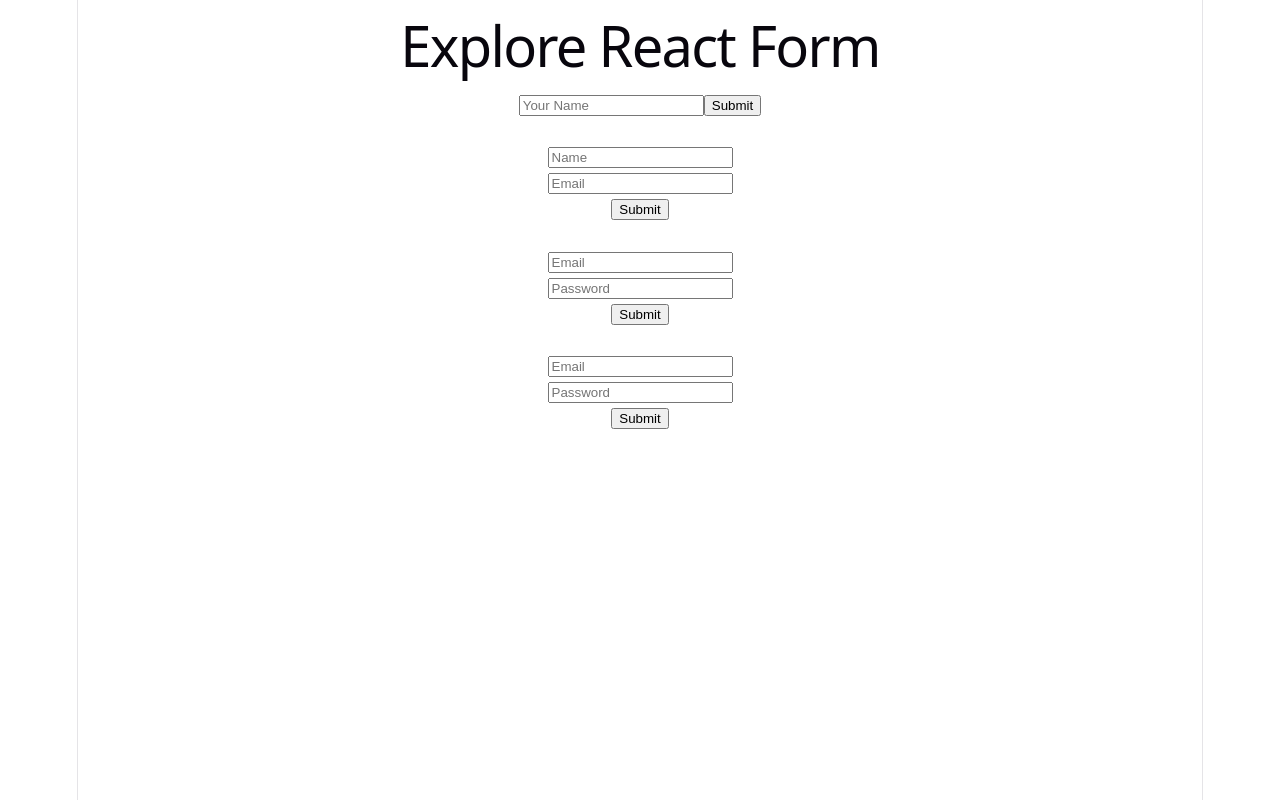
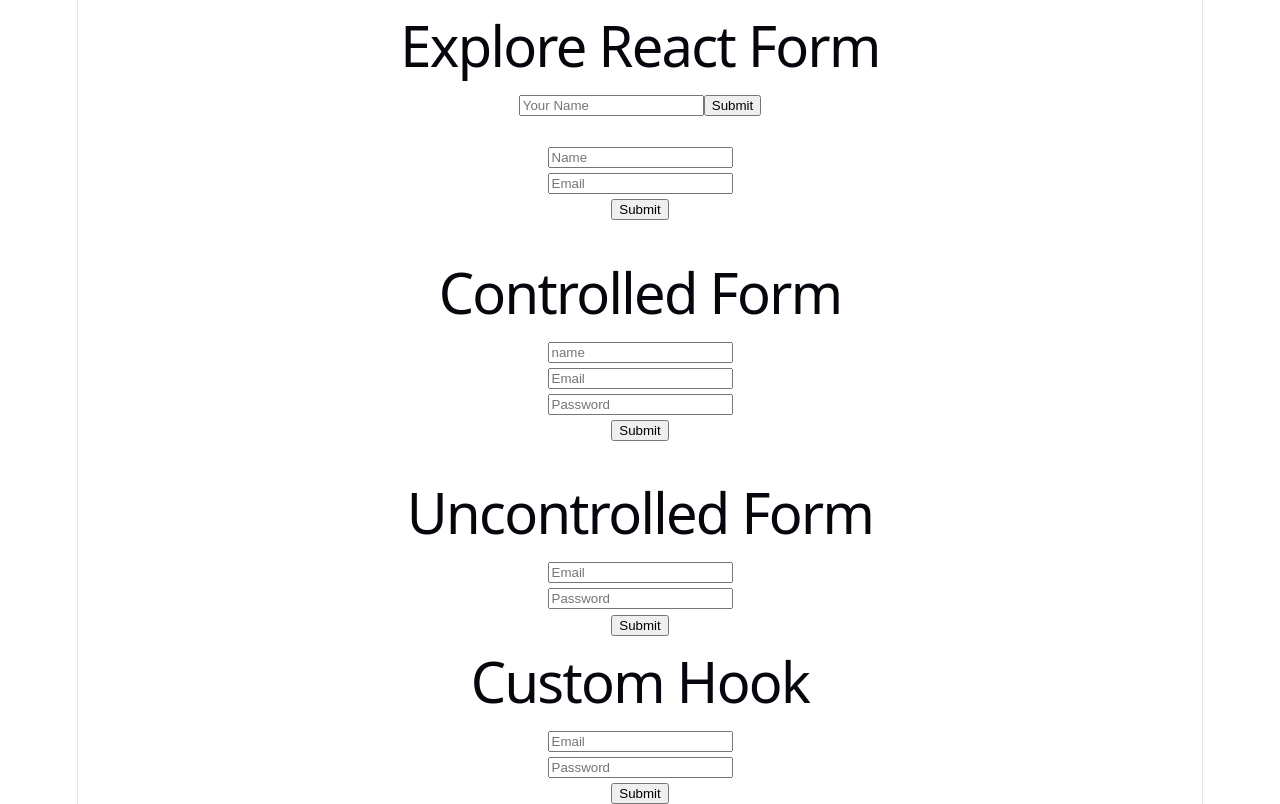
Before and after one commit to shakilkhan95/explore-react-form, a React (Vite) app: page / in a window 1280 px wide. Built offline with nearby package versions, Linux system fonts and the light colour scheme.

Commit message:
Created a custom hook and used it

```diff
--- a/src/App.jsx
+++ b/src/App.jsx
@@ -1,5 +1,6 @@
 import './App.css'
 import ControlledForm from './components/ControlledForm'
+import CustomHook from './components/CustomHook'
 import FormAction from './components/FormAction'
 import SimpleForm from './components/SimpleForm'
 import UncontrolledForm from './components/UncontrolledForm'
@@ -16,6 +17,7 @@ function App() {
       <ControlledForm/>
       <br />
       <UncontrolledForm/>
+      <CustomHook/>
     </>
   )
 }
--- a/src/components/ControlledForm.jsx
+++ b/src/components/ControlledForm.jsx
@@ -3,8 +3,11 @@ import React, { useState } from 'react'
 const ControlledForm = () => {
     const [password, setPassword] = useState('');
     const [error, setError] = useState('');
+    const [name, setName] = useState('');
+
     const handleSubmit = (e) => {
         e.preventDefault();
+        console.log(name, password,)
     }
     const handleOnchange = (e) => {
         console.log(e.target.value);
@@ -15,9 +18,16 @@ const ControlledForm = () => {
             setError('');
         }
     }
+
+    const handleNameChange = (e) => {
+      setName(e.target.value);
+    }
   return (
     <div>
+      <h1>Controlled Form</h1>
       <form onSubmit={handleSubmit}>
+        <input onChange={handleNameChange} defaultValue={name} type="text" name="name" placeholder='name' />
+        <br />
         <input type="email" name="email" placeholder="Email" required />
         <br />
         <input
--- /dev/null
+++ b/src/components/CustomHook.jsx
@@ -0,0 +1,34 @@
+import React from 'react'
+import useInputField from '../hook/useInputField'
+
+const CustomHook = () => {
+    const [email, emailOnchange] = useInputField('');
+    const [password, passwordOnChange] = useInputField('');
+
+    const handleOnSubmit = (e) => {
+        e.preventDefault();
+        console.log(email, password);
+    }
+  return (
+    <div>
+      <h1>Custom Hook</h1>
+      <form onSubmit={handleOnSubmit}>
+        <input
+          defaultValue={email}
+          onChange={emailOnchange}
+          type="email"
+          name="email"
+          placeholder="Email"
+        />
+        <br />
+        <input defaultValue={password} onChange={passwordOnChange} type="password" name="password" placeholder='Password' />
+
+        <br />
+        <input type="submit" value="Submit" />
+
+      </form>
+    </div>
+  );
+}
+
+export default CustomHook
--- a/src/components/UncontrolledForm.jsx
+++ b/src/components/UncontrolledForm.jsx
@@ -11,6 +11,7 @@ const UncontrolledForm = () => {
     }
   return (
     <div>
+        <h1>Uncontrolled Form</h1>
         <form onSubmit={handleSubmit}>
             <input type="email" ref={emailRef} name="email" placeholder='Email' required />
             <br />
--- /dev/null
+++ b/src/hook/useInputField.jsx
@@ -0,0 +1,12 @@
+import { useState } from "react"
+
+const useInputField = (defaultValue) => {
+    const [fieldValue, setFieldValue] = useState(defaultValue);
+
+    const handleOnChange = (e) => {
+        setFieldValue(e.target.value);
+    }
+    return [fieldValue, handleOnChange];
+}
+
+export default useInputField;
```
